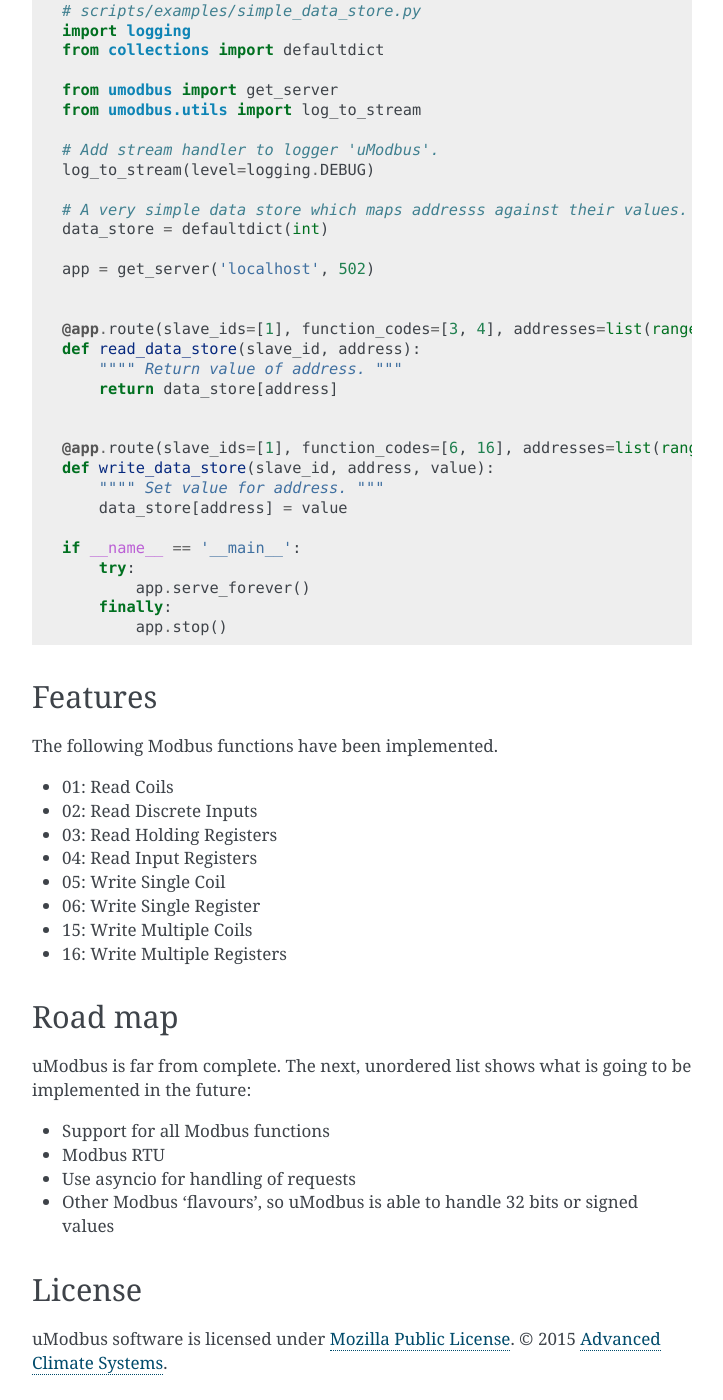
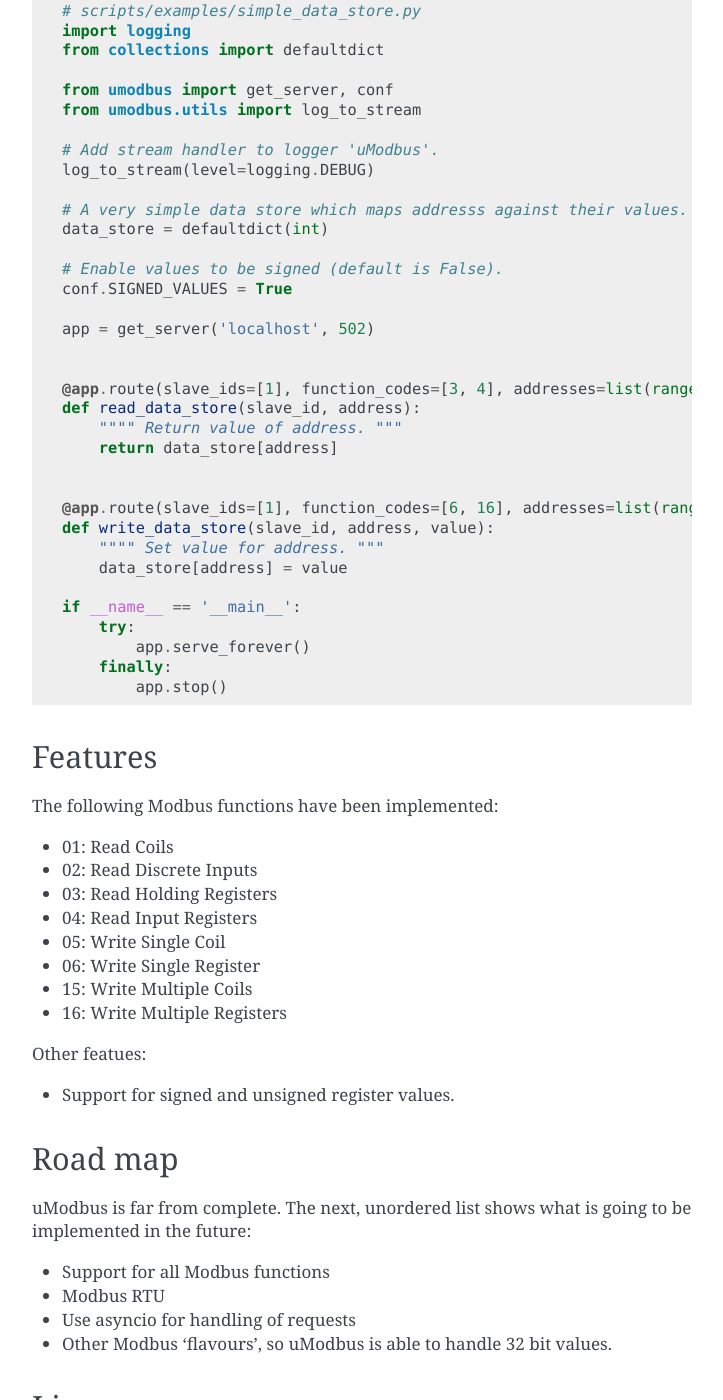
Before and after one commit to AdvancedClimateSystems/uModbus, a Sphinx documentation site: the page built from docs/source/index.rst, in a window 1280 px wide and 1400 px high, scrolled down 330 px. Shown: the whole window, without its empty margins (388-1111 px from the left). Built offline with Sphinx 7.4.7, drawn with Linux system fonts in a browser that asks for light colours.

```diff
--- a/README.rst
+++ b/README.rst
@@ -29,7 +29,7 @@ Routing Modbus requests is easy:
     import logging
     from collections import defaultdict
 
-    from umodbus import get_server
+    from umodbus import get_server, conf
     from umodbus.utils import log_to_stream
 
     # Add stream handler to logger 'uModbus'.
@@ -37,6 +37,9 @@ Routing Modbus requests is easy:
 
     # A very simple data store which maps addresss against their values.
     data_store = defaultdict(int)
+
+    # Enable values to be signed (default is False).
+    conf.SIGNED_VALUES = True
 
     app = get_server('localhost', 502)
 
@@ -61,7 +64,7 @@ Routing Modbus requests is easy:
 Features
 --------
 
-The following Modbus functions have been implemented.
+The following Modbus functions have been implemented:
 
 * 01: Read Coils
 * 02: Read Discrete Inputs
@@ -72,6 +75,10 @@ The following Modbus functions have been implemented.
 * 15: Write Multiple Coils
 * 16: Write Multiple Registers
 
+Other featues:
+
+* Support for signed and unsigned register values.
+
 Road map
 --------
 
@@ -81,8 +88,7 @@ to be implemented in the future:
 * Support for all Modbus functions
 * Modbus RTU
 * Use asyncio for handling of requests
-* Other Modbus 'flavours', so uModbus is able to handle 32 bits or signed
-  values
+* Other Modbus 'flavours', so uModbus is able to handle 32 bit values.
 
 License
 -------
--- a/docs/source/usage.rst
+++ b/docs/source/usage.rst
@@ -9,8 +9,8 @@ certain callback must be easy. This is in contrast with with other Modbus
 implementation which often focus on reading and writing from a data store.
 
 Because of this difference in view point uModbus doesn't know the concepts of
-Modbus' data models (discrete inputs, coils, input registers and holding
-registers) and their read/write properties.
+Modbus' data models like discrete inputs, coils, input registers and holding
+registers and their read/write properties.
 
 Routing
 =======
```
Also changed, not shown: docs/source/configuration.rst (+11 -4 lines), 3 other files.
